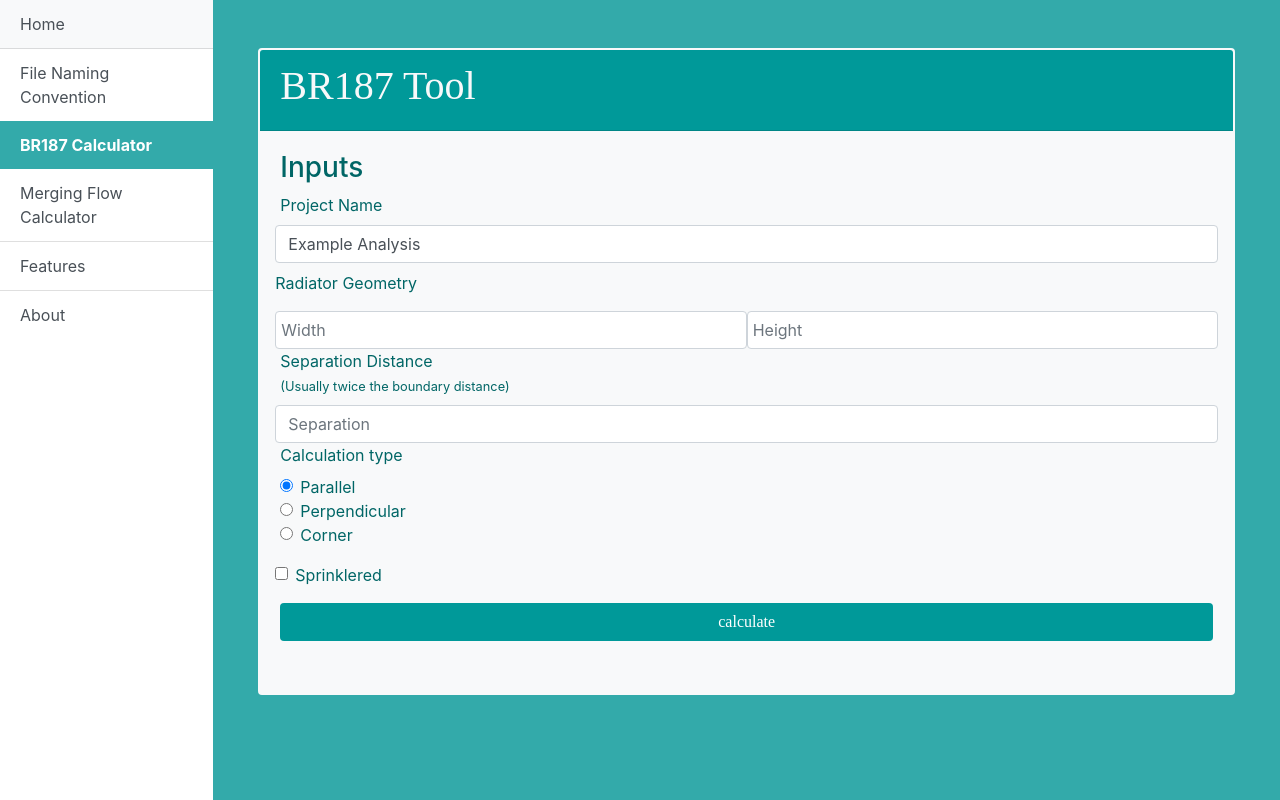
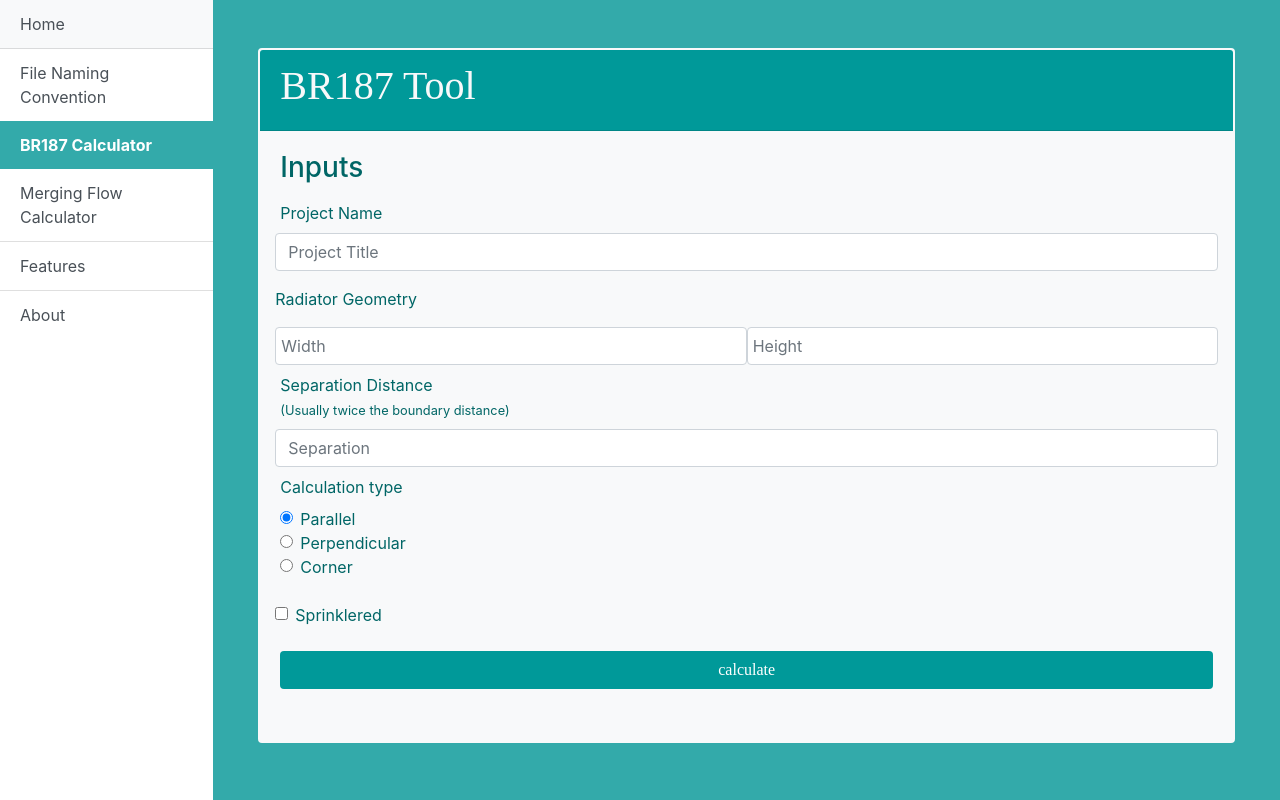
Before and after one commit to Toddie40/fse-dashboard, a React (Create React App) app: page / in a window 1280 px wide. Both pictures are taken after a click on the link "BR187 Calculator". Built offline with nearby package versions, Linux system fonts and the light colour scheme; a web font is replaced by a local one.

Commit message:
Added Placeholder text to br187 name input

```diff
--- a/src/components/br187.component.js
+++ b/src/components/br187.component.js
@@ -25,7 +25,7 @@ export default class BR187 extends Component{
 
     resetState(){
       return {
-        title: "Example Analysis",
+        title: '',
         type: "parallel",
         width: '',
         height: '',
@@ -137,11 +137,12 @@ export default class BR187 extends Component{
               <h3>Inputs</h3>
               <form onSubmit={this.onSubmit.bind(this)} autoComplete="off">
 
-              <div className="form-row">
+              <div className="form-row py-2">
                 <label className="col-md-4">Project Name</label>
                 <input
                   className="form-control"
                   type="text"
+                  placeholder="Project Title"
                   value={this.state.title}
                   onChange={this.onChangeTitle}
                 />
@@ -157,7 +158,7 @@ export default class BR187 extends Component{
 
               </div>
 
-              <div className="form-row">
+              <div className="form-row py-2">
                 <label className="col-md-4">Separation Distance<small><br/>(Usually twice the boundary distance)</small></label>
                 <input className="form-control" type="number" step="0.001" placeholder="Separation"value={this.state.separation} onChange={this.onChangeSeparation}></input>
               </div>
@@ -196,7 +197,7 @@ export default class BR187 extends Component{
                 </div>
               </div>
 
-              <div className="form-row">
+              <div className="form-row py-2">
                 <div className="form-check">
                    <input className="form-check-input"
                    type="checkbox"
```
